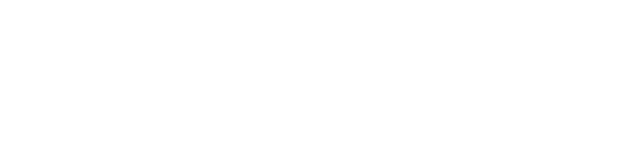
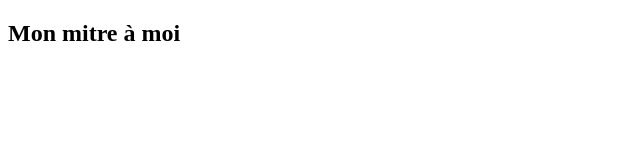
Before and after one commit to aguillerm/mon-test, a plain HTML site: page index.html in a window 1280 px wide. Shown: the whole page, without its empty margins (0-640 px from the left). Drawn offline with Linux system fonts and the light colour scheme.

Commit message:
index.html on dev

```diff
--- a/index.html
+++ b/index.html
@@ -3,9 +3,9 @@
 <head>
     <meta charset="UTF-8">
     <meta name="viewport" content="width=device-width, initial-scale=1.0">
-    <title>test Document Ar</title>
+    <title>Mon Document à moi</title>
 </head>
 <body>
-
+    <h2>Mon mitre à moi</h2>
 </body>
 </html>
```
